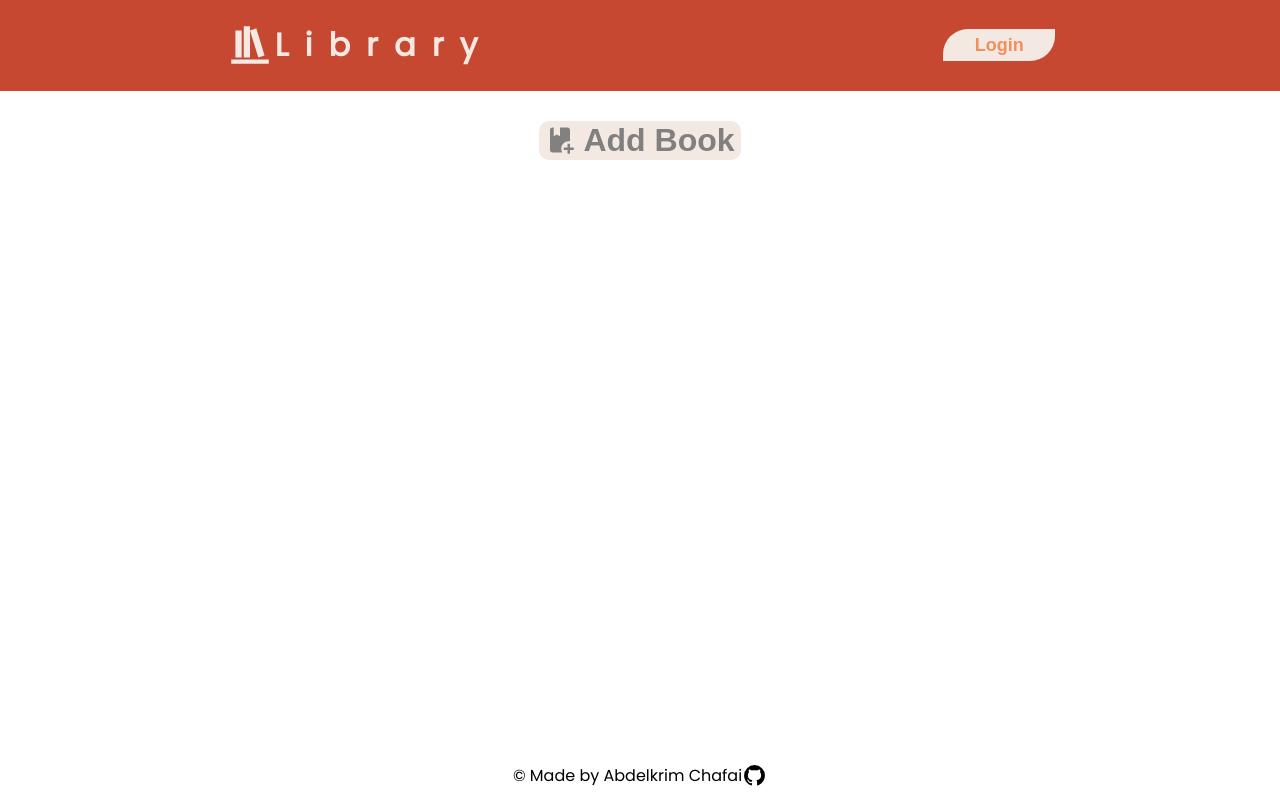
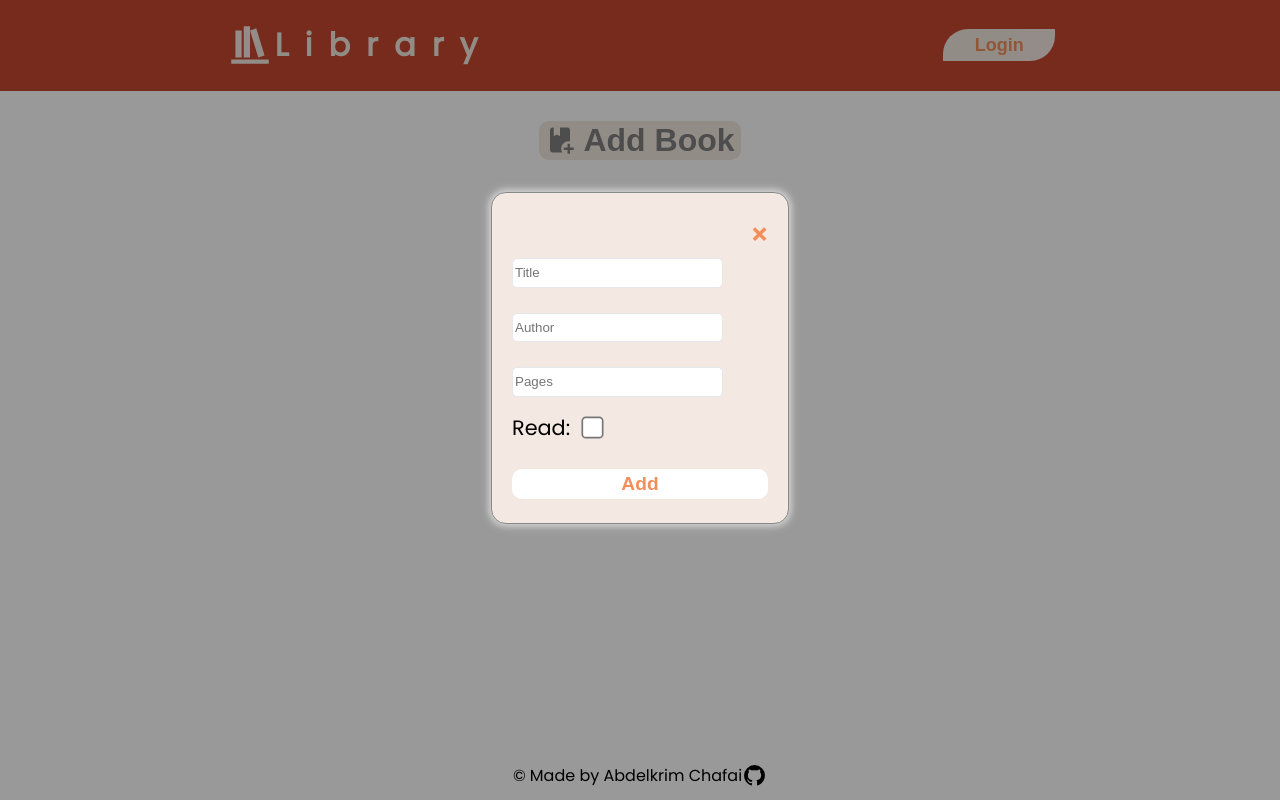
Before and after one commit to Chafai-Abdelkrim/library, a plain HTML site: page index.html in a window 1280 px wide. Drawn offline with Linux system fonts and the light colour scheme.

Commit message:
Added the form to add a book

```diff
--- a/app.js
+++ b/app.js
@@ -0,0 +1 @@
+let myLibrary = [];
--- a/index.html
+++ b/index.html
@@ -17,11 +17,29 @@
         </div>
         <button>Login</button>
     </header>
+
     <main>
         <button class="addBtn">
             <img src="img/book-plus.svg" alt="plus book">
             <span>Add Book</span>
         </button>
+        <div class="books-container">
+            <div class="popup">
+                <form id='form' action='/script.js'>
+                    <span class="close">&times;</span>
+                    <div id='textInput'>
+                        <input type='text' id='title' name='title' placeholder='Title' required>
+                        <input type='text' id='author' name='author' placeholder='Author' required>
+                        <input type='number' id='pages' name='pages' placeholder='Pages' required>
+                    </div>
+                    <div id='checkboxInput'>
+                        <label >Read: </label>
+                        <input type='checkbox' id='read' name='read' value='yes'>
+                    </div>
+                    <button type='submit' form='form' id='formAddbtn'>Add</button>
+                </form>
+            </div>
+        </div>
     </main>
     <footer>
         <span>&copy; Made by Abdelkrim Chafai </span>
--- a/styles.css
+++ b/styles.css
@@ -42,17 +42,19 @@ header button {
 }
 header button:hover {
     border-radius: 20px;
+    cursor: pointer;
 }
 /* main content area */
 main{
     display: flex;
-    justify-content: center;
+    flex-direction: column;
+    align-items: center;
 }
 .addBtn {
     display: flex;
     align-items: center;
     gap: 8px;
-    margin: 30px 0;
+    margin: 30px auto;
     border: none;
     border-radius: 10px;
     background-color: #F4E9E2;
@@ -63,6 +65,7 @@ main{
     padding: 10px;
     box-shadow: 0 0 5pt 2pt #D3D3D3;
     color: #F28F5B;
+    cursor: pointer;
 }
 .addBtn:hover img {
     filter: invert(40%) sepia(38%) saturate(1579%) hue-rotate(330deg) brightness(83%) contrast(96%);
@@ -77,7 +80,93 @@ main{
     font-size: 2rem;
     font-weight: bold;
 }
+/* popup form */
+.popup {
+    /* display: none; */
+    position: fixed;
+    z-index: 1;
+    left: 0;
+    top: 0;
+    width: 100%;
+    height: 100%;
+    overflow: auto;
+    background-color: rgb(0,0,0);
+    background-color: rgba(0,0,0,0.4);
+    font-size: 30px;
+}
+#form {
+    background-color: #F4E9E2;
+    margin: 15% auto;
+    padding: 20px;
+    border: 1px solid #888;
+    border-radius: 15px;
+    box-shadow: 0 0 5pt 2pt #D3D3D3;
+    width: 20%;
+}
+#textInput {
+    display: flex;
+    flex-direction: column;
+    gap: 25px;
+}
+#textInput input {
+    width: 80%;
+    height: 1.6rem;
+    border: 1px solid #E5E7EB;
+    border-radius: 5px;
+}
+#textInput input:focus {
+    outline: none;
+    border: 1px solid #F28F5B;
+    box-shadow: 0 0 5pt 2pt #D3D3D3;
+}
+#checkboxInput {
+    display: flex;
+    align-items: center;
+    gap: 0.5rem;
+}
+#checkboxInput label {
+    font-size: 1.3rem;
+}
+#checkboxInput input {
+    margin: 1.5rem 0.5rem;
+    transform: scale(1.7);
+    accent-color: #F28F5B;
+}
 
+#formAddbtn {
+    width: 100%;
+    height: 1.9rem;
+    border: none;
+    border-radius: 10px;
+    background-color: #fff;
+    color: #F28F5B;
+    font-size: 1.2rem;
+    font-weight: bold;
+    transition: .4s;
+}
+#formAddbtn:hover {
+    color: #F4E9E2;
+    transform: translateY(-3px);
+    background-color: #C64831;
+    box-shadow: 0 0 5pt 2pt #F28F5B;
+}
+.close {
+    color: #F28F5B;
+    margin: 0 0 0 93%;
+    font-size: 28px;
+    font-weight: bold;
+}
+.close:hover, .close:focus {
+  color: #C64831;
+  text-decoration: none;
+  cursor: pointer;
+}
+/* books area */
+.books-container {
+    /* display: grid;
+    grid-template-columns: repeat(auto-fit, minmax(350px, 1fr));
+    gap: 30px; */
+}
 /* footer */
 footer {
     display: flex;
```
